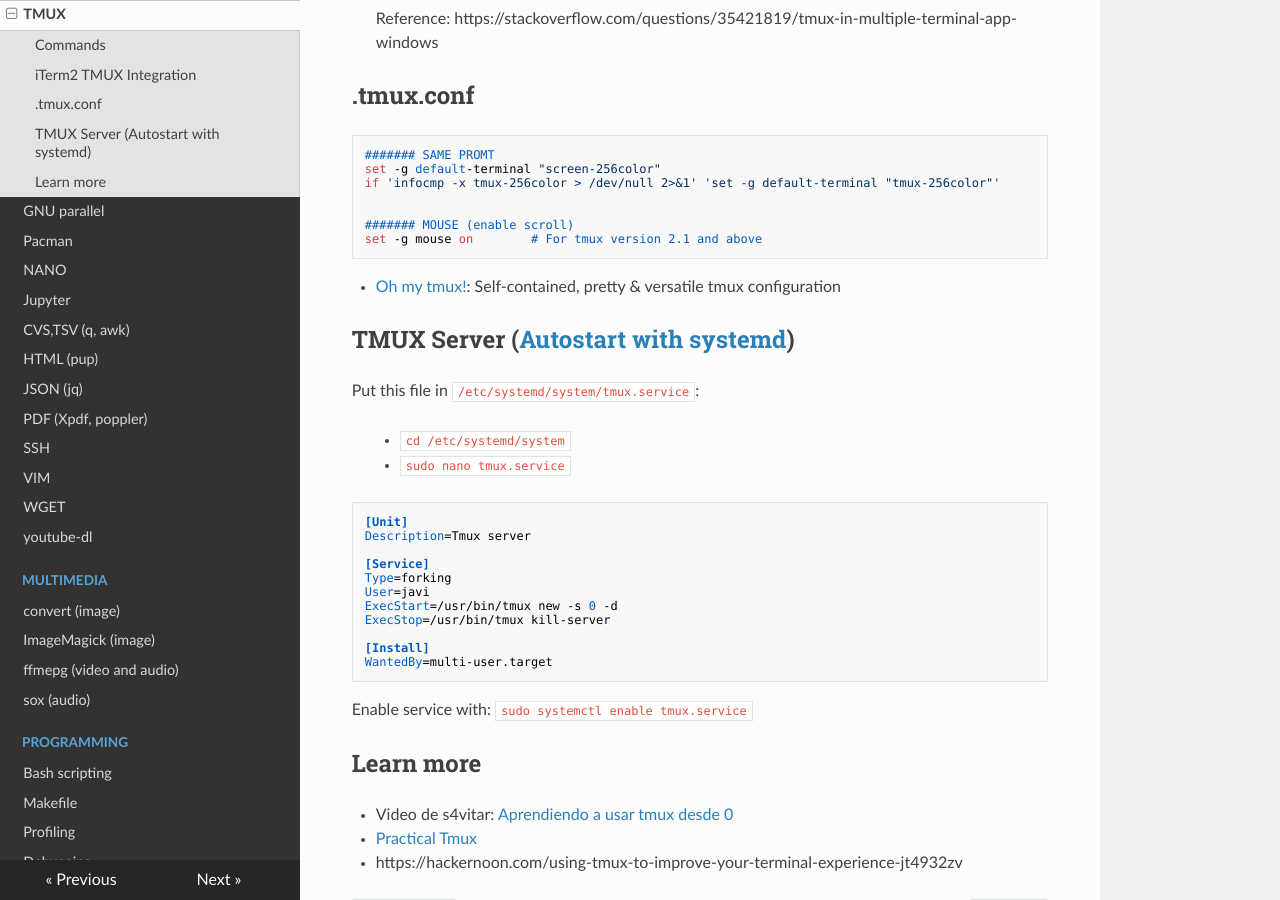
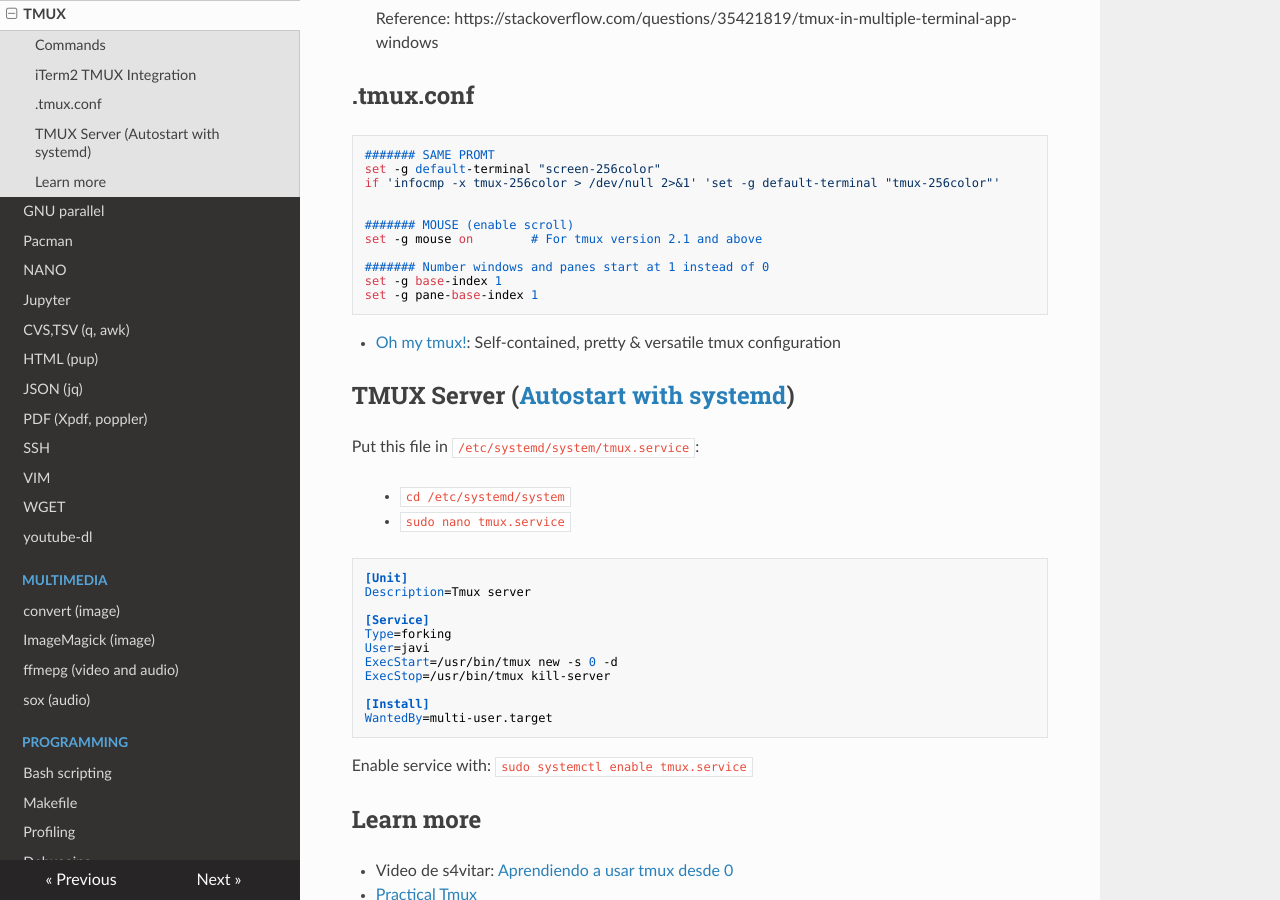
Before and after one commit to javiabellan/biblia, an MkDocs documentation site: the page built from docs/tools/tmux.md, in a window 1280 px wide and 900 px high, scrolled down 1773 px. Built offline with MkDocs 1.6.1, drawn with Linux system fonts in a browser that asks for light colours; nearby versions of some CDN libraries.

Commit message:
tmux start at 1

````diff
--- a/docs/tools/tmux.md
+++ b/docs/tools/tmux.md
@@ -58,6 +58,10 @@ if 'infocmp -x tmux-256color > /dev/null 2>&1' 'set -g default-terminal "tmux-25
 
 ####### MOUSE (enable scroll)
 set -g mouse on        # For tmux version 2.1 and above
+
+####### Number windows and panes start at 1 instead of 0
+set -g base-index 1
+set -g pane-base-index 1
 ```
 
 - [Oh my tmux!](https://github.com/gpakosz/.tmux): Self-contained, pretty & versatile tmux configuration
````
